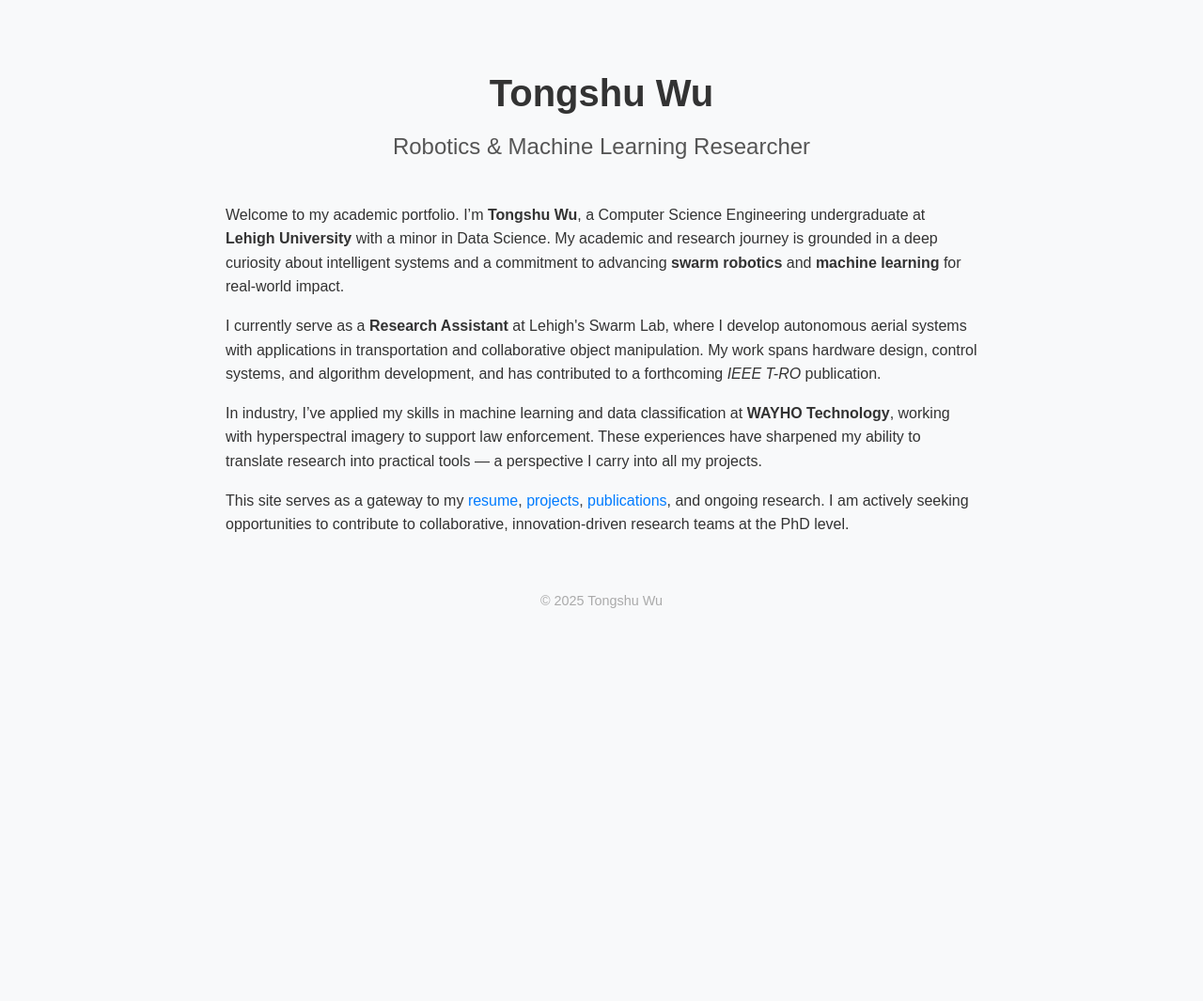
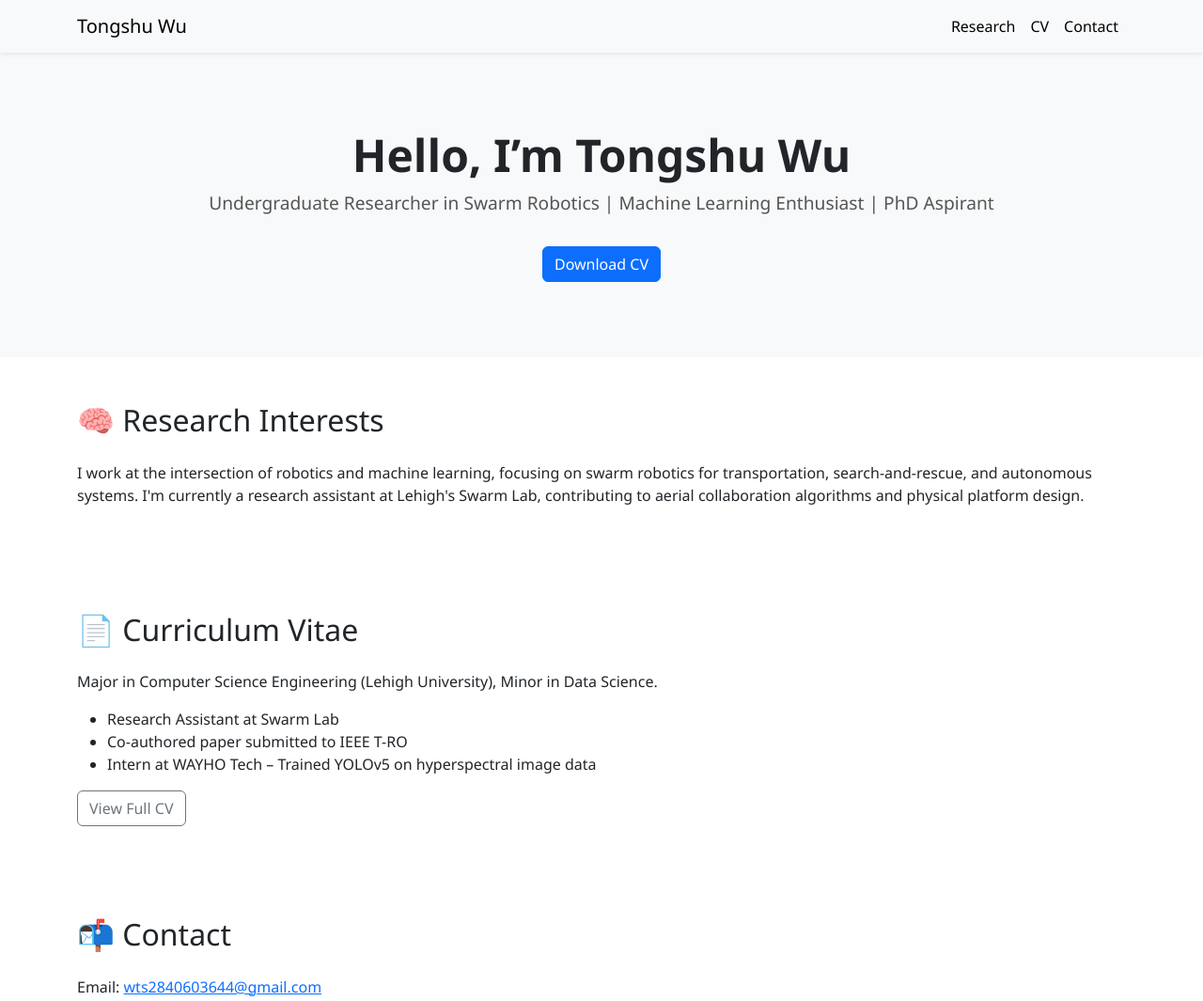
Before and after one commit to TongshuWu1/TongshuWu1.github.io, a plain HTML site: page index.html in a window 1280 px wide. Shown: the top 1065 px of the page at 94% size. Before the commit the page ends 800 px from the top, so only its background shows below. Drawn offline with nearby package versions, Linux system fonts and the light colour scheme.

Commit message:
update home page

```diff
--- a/index.html
+++ b/index.html
@@ -3,67 +3,80 @@
 <head>
   <meta charset="UTF-8">
   <meta name="viewport" content="width=device-width, initial-scale=1">
-  <title>Tongshu Wu - Robotics & ML Researcher</title>
+  <title>Tongshu Wu | Robotics & ML</title>
+  <link href="https://cdn.jsdelivr.net/npm/bootstrap@5.3.0/dist/css/bootstrap.min.css" rel="stylesheet">
   <style>
     body {
-      font-family: Arial, sans-serif;
-      margin: 0;
-      padding: 0 20px;
-      background-color: #f8f9fa;
-      color: #333;
+      font-family: 'Segoe UI', sans-serif;
     }
-    header {
-      padding: 50px 0 10px;
+    .hero {
+      background: #f8f9fa;
+      padding: 80px 20px;
       text-align: center;
     }
-    h1 {
-      font-size: 2.5em;
-      margin-bottom: 0.2em;
+    .hero h1 {
+      font-size: 3em;
+      font-weight: bold;
     }
-    h2 {
-      font-weight: normal;
+    .hero p {
+      font-size: 1.2em;
       color: #555;
     }
-    section {
-      max-width: 800px;
-      margin: 0 auto 60px;
-      line-height: 1.6;
-    }
-    a {
-      color: #007BFF;
-      text-decoration: none;
-    }
-    a:hover {
-      text-decoration: underline;
-    }
-    footer {
-      text-align: center;
-      color: #aaa;
-      font-size: 0.9em;
-      padding-bottom: 30px;
+    .nav-link {
+      color: #000 !important;
     }
   </style>
 </head>
 <body>
 
-  <header>
-    <h1>Tongshu Wu</h1>
-    <h2>Robotics & Machine Learning Researcher</h2>
-  </header>
+<nav class="navbar navbar-expand-md navbar-light bg-light sticky-top shadow-sm">
+  <div class="container">
+    <a class="navbar-brand" href="#">Tongshu Wu</a>
+    <div class="collapse navbar-collapse">
+      <ul class="navbar-nav ms-auto">
+        <li class="nav-item"><a class="nav-link" href="#research">Research</a></li>
+        <li class="nav-item"><a class="nav-link" href="#cv">CV</a></li>
+        <li class="nav-item"><a class="nav-link" href="#contact">Contact</a></li>
+      </ul>
+    </div>
+  </div>
+</nav>
 
-  <section>
-    <p>Welcome to my academic portfolio. I’m <strong>Tongshu Wu</strong>, a Computer Science Engineering undergraduate at <strong>Lehigh University</strong> with a minor in Data Science. My academic and research journey is grounded in a deep curiosity about intelligent systems and a commitment to advancing <strong>swarm robotics</strong> and <strong>machine learning</strong> for real-world impact.</p>
+<section class="hero">
+  <div class="container">
+    <h1>Hello, I’m Tongshu Wu</h1>
+    <p>Undergraduate Researcher in Swarm Robotics | Machine Learning Enthusiast | PhD Aspirant</p>
+    <a href="resume.pdf" class="btn btn-primary mt-3">Download CV</a>
+  </div>
+</section>
 
-    <p>I currently serve as a <strong>Research Assistant</strong> at Lehigh's Swarm Lab, where I develop autonomous aerial systems with applications in transportation and collaborative object manipulation. My work spans hardware design, control systems, and algorithm development, and has contributed to a forthcoming <em>IEEE T-RO</em> publication.</p>
+<section id="research" class="container py-5">
+  <h2 class="mb-4">🧠 Research Interests</h2>
+  <p>I work at the intersection of robotics and machine learning, focusing on swarm robotics for transportation, search-and-rescue, and autonomous systems. I'm currently a research assistant at Lehigh's Swarm Lab, contributing to aerial collaboration algorithms and physical platform design.</p>
+</section>
 
-    <p>In industry, I’ve applied my skills in machine learning and data classification at <strong>WAYHO Technology</strong>, working with hyperspectral imagery to support law enforcement. These experiences have sharpened my ability to translate research into practical tools — a perspective I carry into all my projects.</p>
+<section id="cv" class="container py-5">
+  <h2 class="mb-4">📄 Curriculum Vitae</h2>
+  <p>Major in Computer Science Engineering (Lehigh University), Minor in Data Science.</p>
+  <ul>
+    <li>Research Assistant at Swarm Lab</li>
+    <li>Co-authored paper submitted to IEEE T-RO</li>
+    <li>Intern at WAYHO Tech – Trained YOLOv5 on hyperspectral image data</li>
+  </ul>
+  <a href="resume.pdf" class="btn btn-outline-secondary">View Full CV</a>
+</section>
 
-    <p>This site serves as a gateway to my <a href="resume.pdf" target="_blank">resume</a>, <a href="#projects">projects</a>, <a href="#publications">publications</a>, and ongoing research. I am actively seeking opportunities to contribute to collaborative, innovation-driven research teams at the PhD level.</p>
-  </section>
+<section id="contact" class="container py-5">
+  <h2 class="mb-4">📬 Contact</h2>
+  <p>Email: <a href="mailto:wts2840603644@gmail.com">wts2840603644@gmail.com</a></p>
+  <p>GitHub: <a href="https://github.com/YOURUSERNAME" target="_blank">github.com/YOURUSERNAME</a></p>
+  <p>LinkedIn: <a href="https://linkedin.com/in/YOURPROFILE" target="_blank">linkedin.com/in/YOURPROFILE</a></p>
+</section>
 
-  <footer>
-    &copy; 2025 Tongshu Wu
-  </footer>
+<footer class="text-center py-4 bg-light mt-5">
+  &copy; 2025 Tongshu Wu | Built with 💻 and ☕
+</footer>
 
+<script src="https://cdn.jsdelivr.net/npm/bootstrap@5.3.0/dist/js/bootstrap.bundle.min.js"></script>
 </body>
 </html>
```
